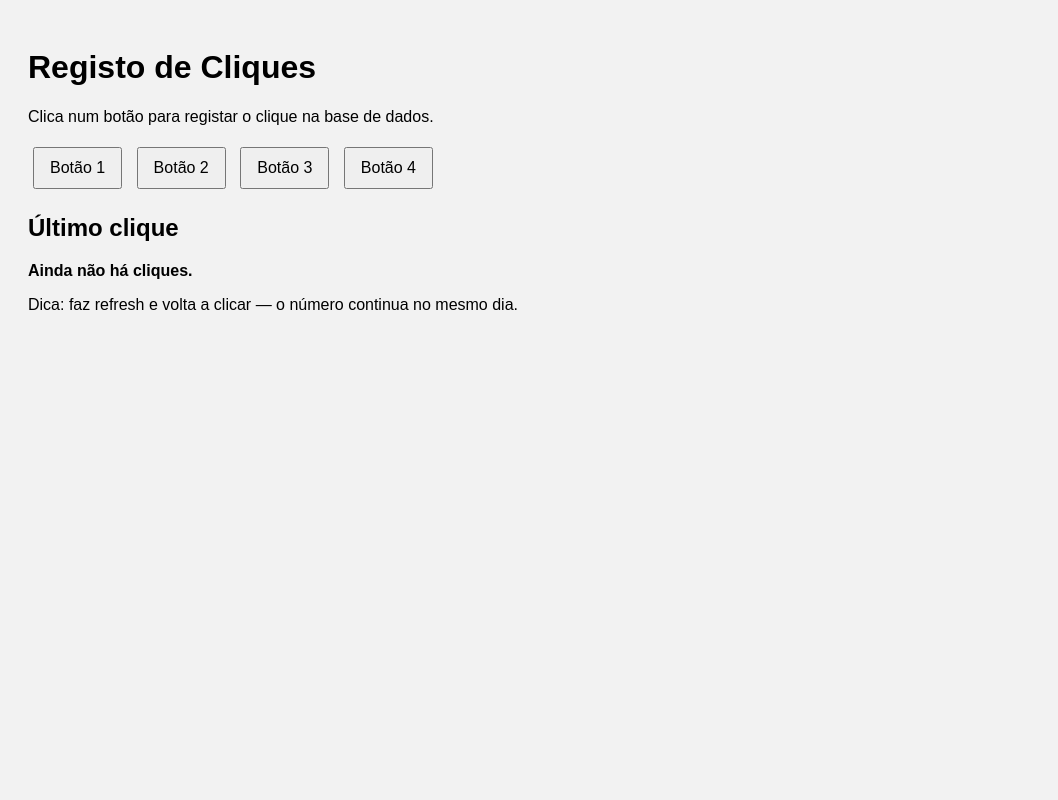
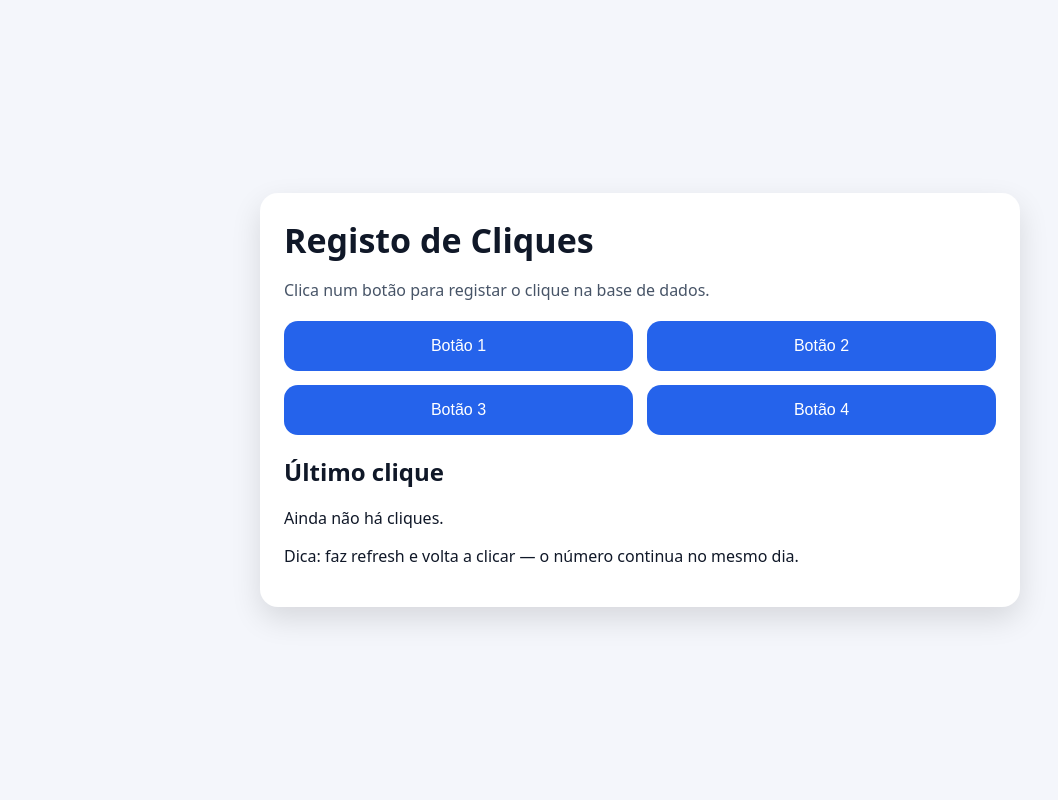
Before and after one commit to Vieira1-1/registo-cliques, a Flask app: page / in a window 1280 px wide. Shown: the whole page, without its empty margins (0-1058 px from the left). Run offline with Flask 3, Linux system fonts and the light colour scheme.

Commit message:
Add modal popup styling

```diff
--- a/static/style.css
+++ b/static/style.css
@@ -1,17 +1,113 @@
-body {
-  font-family: Arial, sans-serif;
-  background-color: #f2f2f2;
-  padding: 20px;
+* { box-sizing: border-box; }
+
+:root{
+  --bg: #f4f6fb;
+  --card: #ffffff;
+  --text: #101828;
+  --muted: #475467;
+  --primary: #2563eb;
+  --primary-dark: #1d4ed8;
+  --border: #e4e7ec;
 }
 
-button {
-  padding: 10px 15px;
-  margin: 5px;
+body{
+  margin: 0;
+  font-family: system-ui, Arial, sans-serif;
+  background: var(--bg);
+  color: var(--text);
+  min-height: 100vh;
+  display: grid;
+  place-items: center;
+  padding: 18px;
+}
+
+.card{
+  width: min(760px, 100%);
+  background: var(--card);
+  border-radius: 18px;
+  padding: 24px;
+  box-shadow: 0 12px 30px rgba(0,0,0,0.12);
+}
+
+h1{
+  margin: 0 0 6px 0;
+  font-size: 34px;
+}
+
+.sub{
+  margin-bottom: 20px;
+  color: var(--muted);
+}
+
+.buttons{
+  display: grid;
+  grid-template-columns: repeat(2, 1fr);
+  gap: 14px;
+}
+
+.btn{
+  padding: 16px;
   font-size: 16px;
+  border: none;
+  border-radius: 14px;
+  background: var(--primary);
+  color: white;
+  cursor: pointer;
+  transition: transform 0.06s ease, background 0.15s ease;
+}
+
+.btn:hover{
+  background: var(--primary-dark);
+}
+
+.btn:active{
+  transform: scale(0.97);
+}
+
+/* MODAL */
+.modal{
+  position: fixed;
+  inset: 0;
+  background: rgba(0,0,0,0.45);
+  display: grid;
+  place-items: center;
+  z-index: 10;
+}
+
+.hidden{
+  display: none;
+}
+
+.modal-content{
+  background: white;
+  padding: 22px;
+  border-radius: 16px;
+  width: min(360px, 90%);
+  box-shadow: 0 20px 40px rgba(0,0,0,0.25);
+  animation: pop 0.15s ease-out;
+}
+
+.modal-content h2{
+  margin-top: 0;
+}
+
+.close-btn{
+  margin-top: 16px;
+  width: 100%;
+  padding: 12px;
+  font-size: 16px;
+  border: none;
+  border-radius: 12px;
+  background: #111827;
+  color: white;
   cursor: pointer;
 }
 
-#out {
-  margin-top: 15px;
-  font-weight: bold;
+@keyframes pop {
+  from { transform: scale(0.95); opacity: 0; }
+  to   { transform: scale(1); opacity: 1; }
 }
+
+@media (max-width: 520px){
+  .buttons{ grid-template-columns: 1fr; }
+}
```
